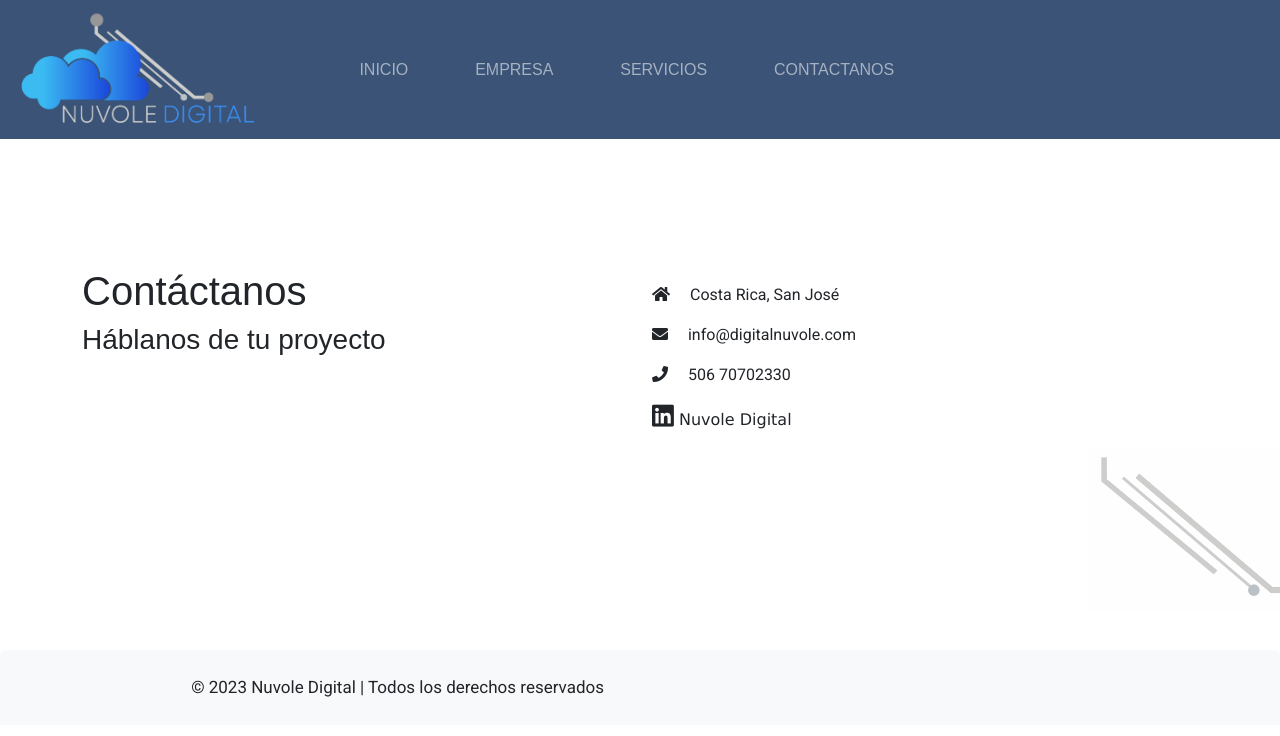
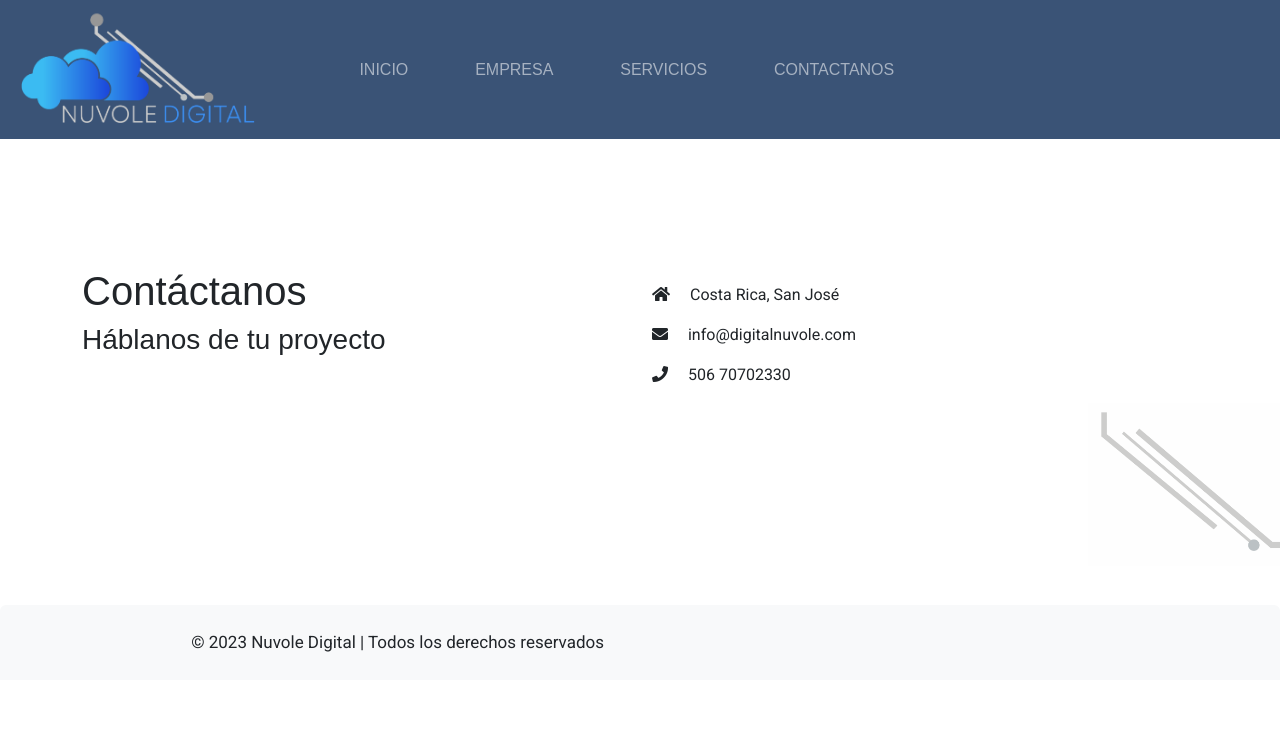
Before and after one commit to andrea-ramirez/andrea-ramirez.github.io, a plain HTML site: page contactanos.html in a window 1280 px wide. Drawn offline with nearby package versions, Linux system fonts and the light colour scheme.

Commit message:
Update contactanos.html

```diff
--- a/contactanos.html
+++ b/contactanos.html
@@ -52,11 +52,11 @@
                     <li class="fas fa-phone me-3"></li> 506 70702330
                 </p>
 
-                <ul class="list-unstyled list-inline">
+<!--                 <ul class="list-unstyled list-inline">
                     <li class="list-inline-item">
                         <a href="https://www.linkedin.com/company/nuvole-digital" target="_blank" class="text-dark"> <i class="fab fa-linkedin"> </i>  Nuvole Digital</a>
                     </li>
-                </ul>
+                </ul> -->
             </div>
         </div>
 
```
